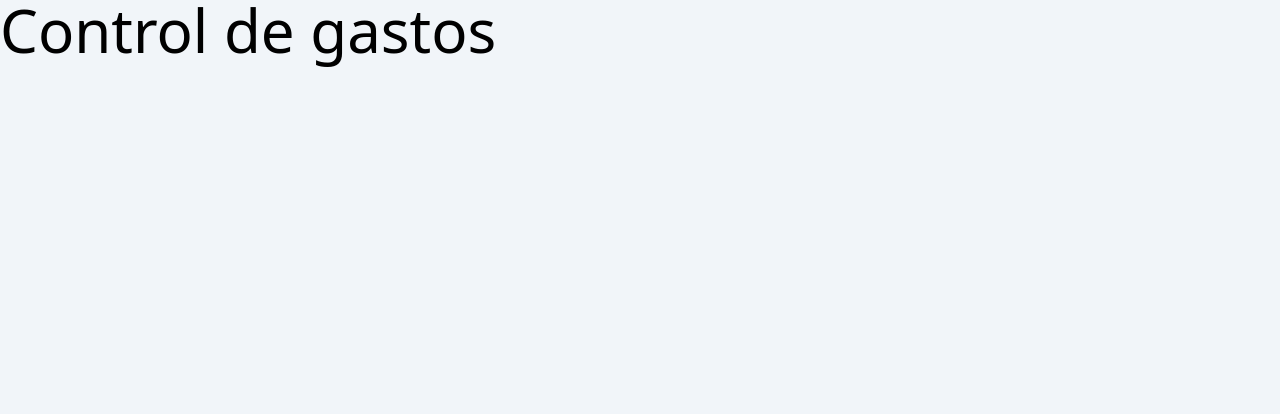
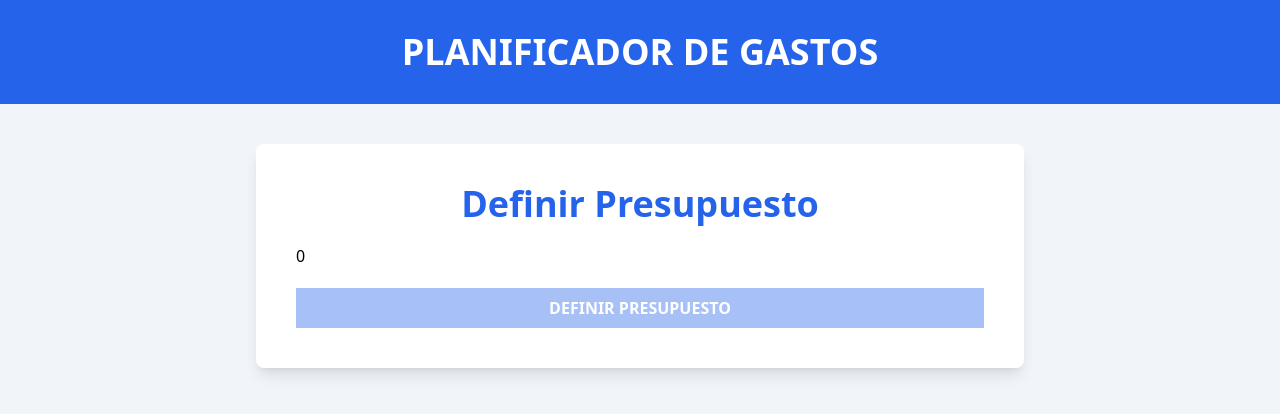
Before and after one commit to DanielPAyala/expense-control-contextapi, a React (Vite) app: page / in a window 1280 px wide. Shown: the top 414 px of the page. Built offline with nearby package versions, Linux system fonts and the light colour scheme.

Commit message:
Create component for form

```diff
--- a/src/App.tsx
+++ b/src/App.tsx
@@ -1,7 +1,17 @@
+import BudgetForm from './components/BudgetForm';
+
 function App() {
   return (
     <>
-      <h1 className='text-6xl'>Control de gastos</h1>
+      <header className='bg-blue-600 py-8 max-h-72'>
+        <h1 className='uppercase text-center font-black text-4xl text-white'>
+          Planificador de Gastos
+        </h1>
+      </header>
+
+      <div className='max-w-3xl mx-auto bg-white shadow-lg rounded-lg mt-10 p-10'>
+        <BudgetForm />
+      </div>
     </>
   );
 }
--- /dev/null
+++ b/src/components/BudgetForm.tsx
@@ -0,0 +1,42 @@
+import { useMemo, useState } from 'react';
+
+export default function BudgetForm() {
+  const [budget, setbudget] = useState(0);
+
+  const handleChange = (e: React.ChangeEvent<HTMLInputElement>) => {
+    setbudget(+e.target.value);
+  };
+
+  const isValid = useMemo(() => {
+    return isNaN(budget) || budget <= 0;
+  }, [budget]);
+
+  return (
+    <form className='space-y-5'>
+      <div className='flex flex-col space-y-5'>
+        <label
+          htmlFor='budget'
+          className='text-4xl text-blue-600 font-bold text-center'
+        >
+          Definir Presupuesto
+        </label>
+        <input
+          className='w-full'
+          id='budget'
+          name='budget'
+          placeholder='Define tu presupuesto'
+          type='number'
+          value={budget}
+          onChange={handleChange}
+        />
+      </div>
+
+      <input
+        className='bg-blue-600 hover:bg-blue-700 disabled:opacity-40 cursor-pointer w-full p-2 text-white font-black uppercase'
+        type='submit'
+        value='Definir Presupuesto'
+        disabled={isValid}
+      />
+    </form>
+  );
+}
```
